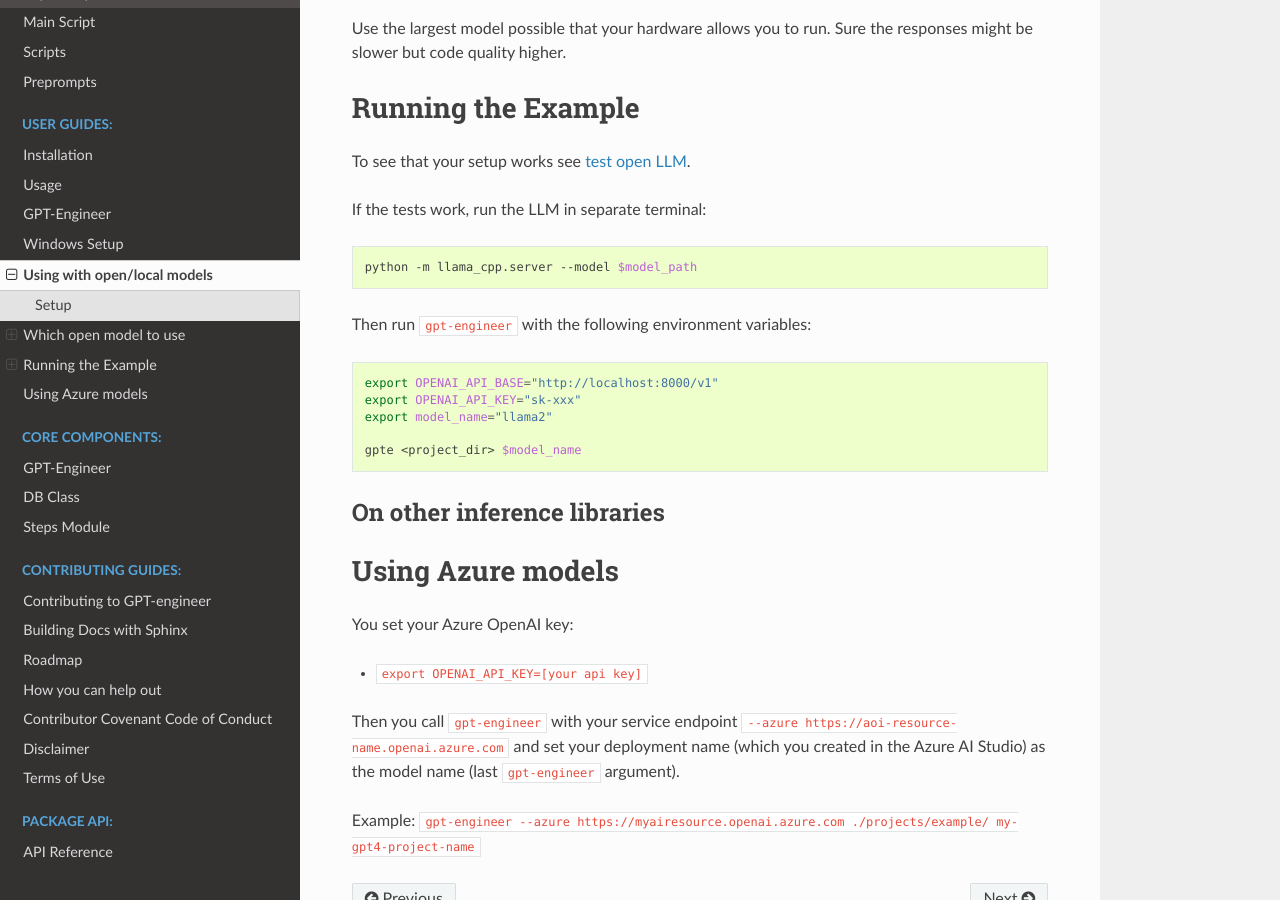
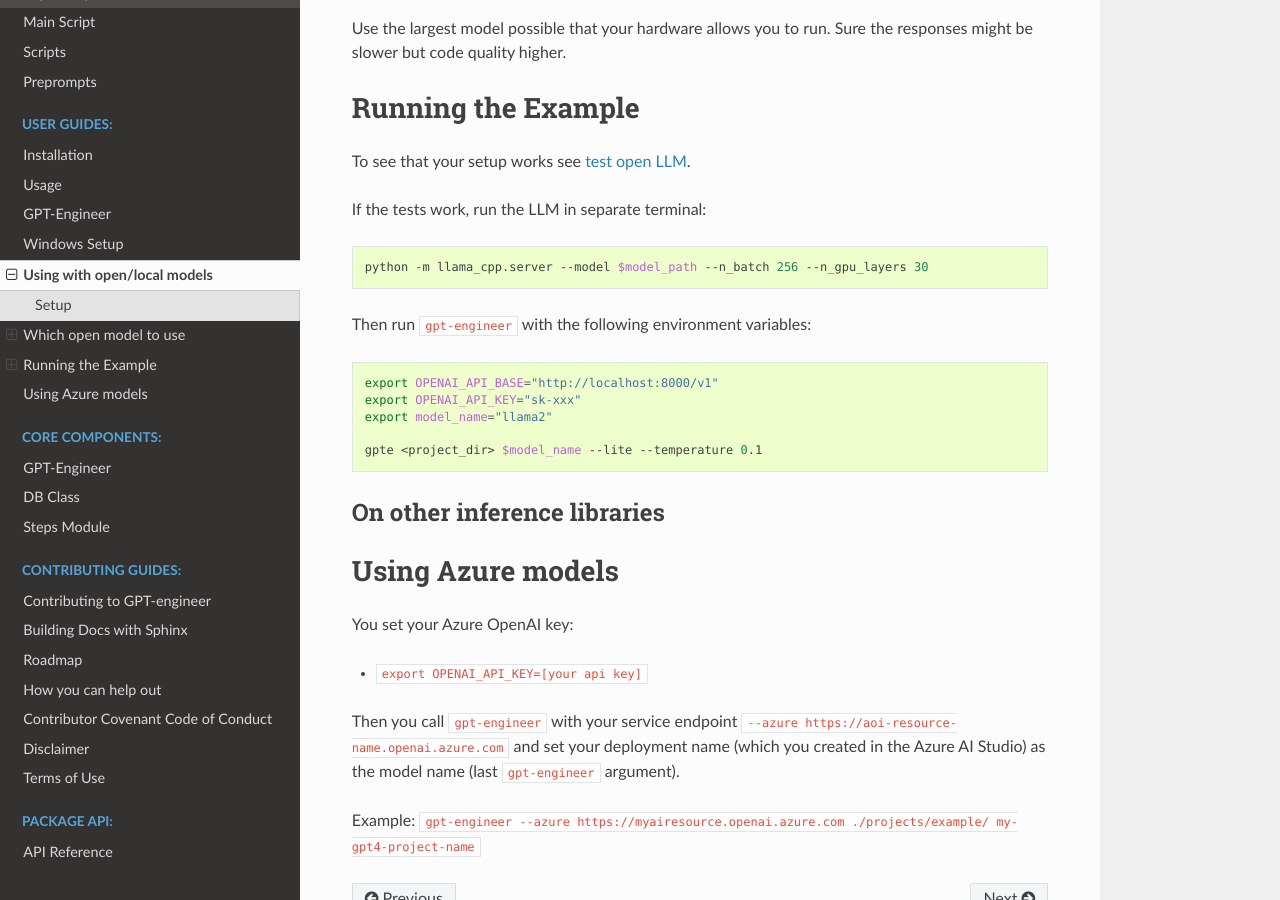
Before and after one commit to gpt-engineer-org/gpt-engineer, a Sphinx documentation site: the page built from docs/open_models.md, in a window 1280 px wide and 900 px high, scrolled down 1422 px. Built offline with Sphinx 7.4.7 and the Read the Docs theme 2.0.0, drawn with Linux system fonts in a browser that asks for light colours; pages that are not in the unit, such as notebooks, are missing from menus.

Commit message:
Updating the commands for running the gpte with open models

````diff
--- a/docs/open_models.md
+++ b/docs/open_models.md
@@ -59,7 +59,7 @@ To see that your setup works see [test open LLM](examples/test_open_llm/README.m
 If the tests work, run the LLM in separate terminal:
 
 ```bash
-python -m llama_cpp.server --model $model_path
+python -m llama_cpp.server --model $model_path --n_batch 256 --n_gpu_layers 30
 ```
 
 Then run `gpt-engineer` with the following environment variables:
@@ -69,7 +69,7 @@ export OPENAI_API_BASE="http://localhost:8000/v1"
 export OPENAI_API_KEY="sk-xxx"
 export model_name="llama2"
 
-gpte <project_dir> $model_name
+gpte <project_dir> $model_name --lite --temperature 0.1
 ```
 
 On other inference libraries
````
